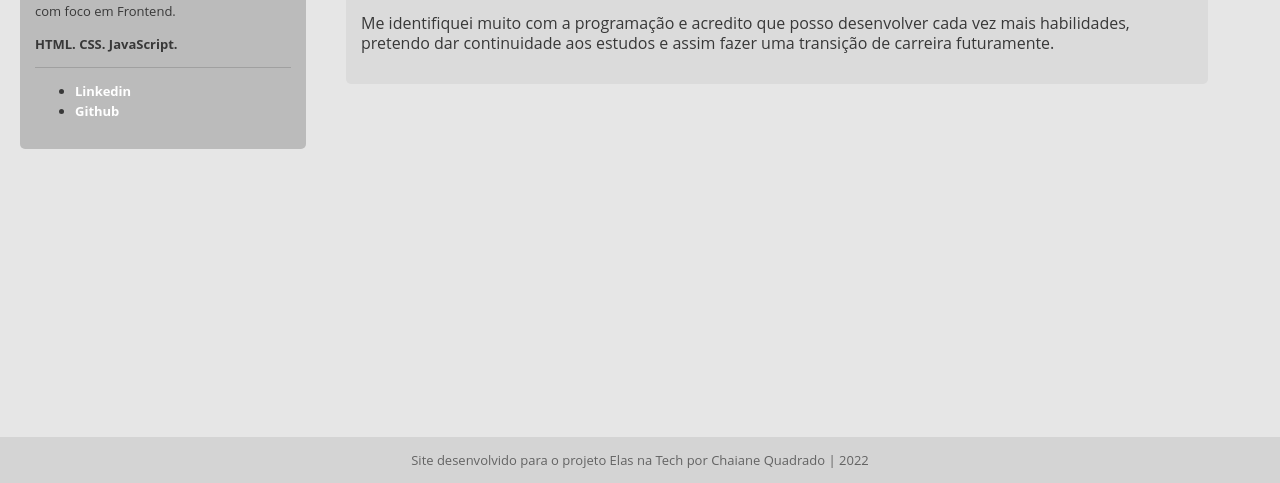
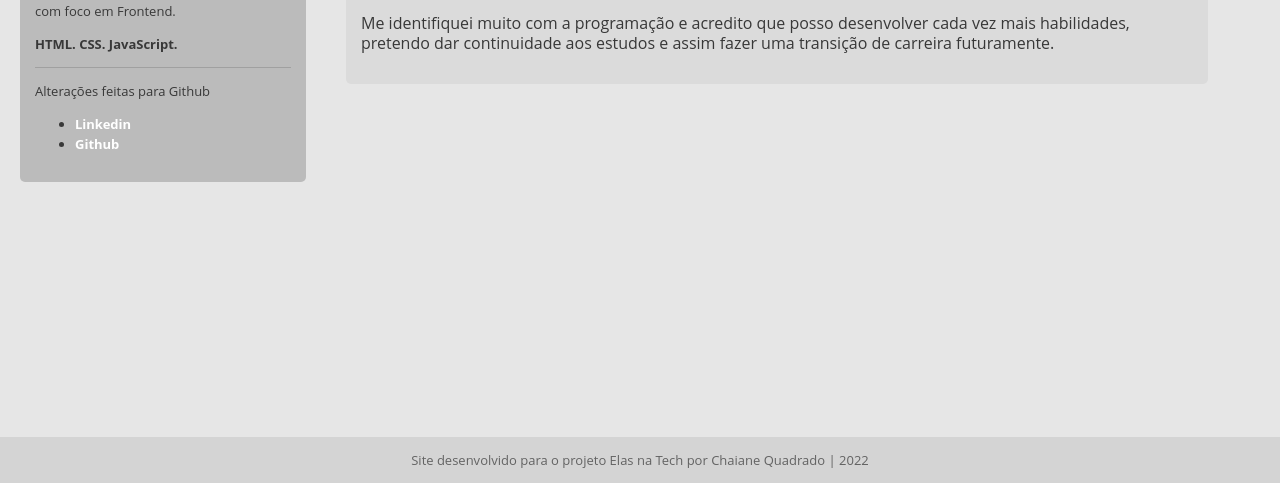
Before and after one commit to chaiaq/ElasNaTech_Portfolio, a plain HTML site: page portfolioPython/templates/index.html in a window 1280 px wide. Shown: the part 317-800 px from the top of the page. Drawn offline with Linux system fonts and the light colour scheme.

Commit message:
Alterações Teste Github

```diff
--- a/portfolioPython/templates/index.html
+++ b/portfolioPython/templates/index.html
@@ -24,6 +24,7 @@
     <p><b>Chaiane Quadrado</b>, 31 anos. Atualmente estudando para ser uma desenvolvedora com foco em Frontend.</p>
     <p><b>HTML. CSS. JavaScript.</b></p>
     <hr>
+    <p>Alterações feitas para Github</p>
     <ul>
         <li><a href="https://www.linkedin.com/in/chaianeaq/" target="_blank">Linkedin</a></li>
         <li><a href="https://github.com/nidril" target="_blank">Github</a></li>
```
